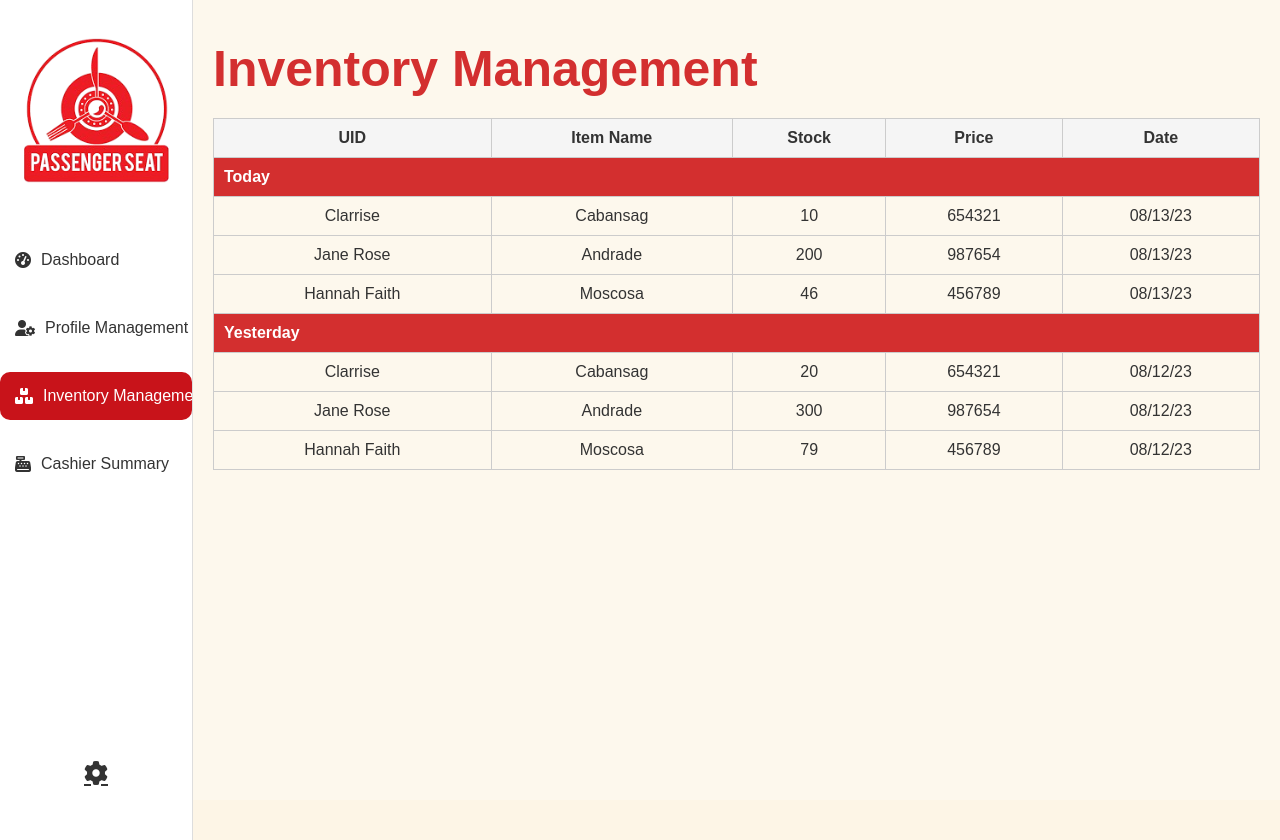
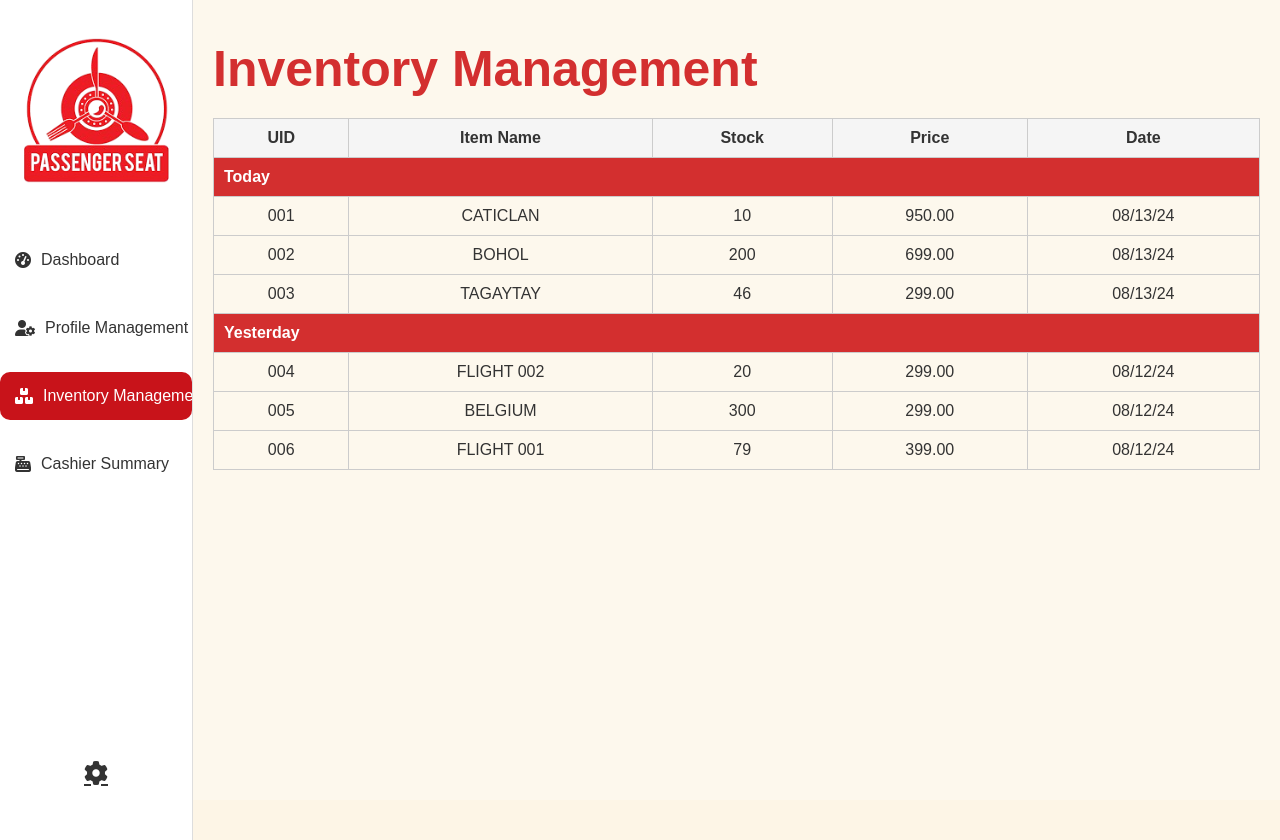
Before and after one commit to ClarriseCabansag/Hospitality, a Flask app: page /inventory_management in a window 1280 px wide. Run offline with Flask 3, Linux system fonts and the light colour scheme.

Commit message:
Add files via upload

```diff
--- a/templates/inventory_management.html
+++ b/templates/inventory_management.html
@@ -25,49 +25,49 @@
                 <td colspan="5"><b>Today</b></td>
             </tr>
             <tr>
-                <td>Clarrise</td>
-                <td>Cabansag</td>
+                <td>001</td>
+                <td>CATICLAN</td>
                 <td>10</td>
-                <td>654321</td>
-                <td>08/13/23</td>
+                <td>950.00</td>
+                <td>08/13/24</td>
             </tr>
             <tr>
-                <td>Jane Rose</td>
-                <td>Andrade</td>
+                <td>002</td>
+                <td>BOHOL</td>
                 <td>200</td>
-                <td>987654</td>
-                <td>08/13/23</td>
+                <td>699.00</td>
+                <td>08/13/24</td>
             </tr>
             <tr>
-                <td>Hannah Faith</td>
-                <td>Moscosa</td>
+                <td>003</td>
+                <td>TAGAYTAY</td>
                 <td>46</td>
-                <td>456789</td>
-                <td>08/13/23</td>
+                <td>299.00</td>
+                <td>08/13/24</td>
             </tr>
             <tr class="table-danger">
                 <td colspan="5"><b>Yesterday</b></td>
             </tr>
             <tr>
-                <td>Clarrise</td>
-                <td>Cabansag</td>
+                <td>004</td>
+                <td>FLIGHT 002</td>
                 <td>20</td>
-                <td>654321</td>
-                <td>08/12/23</td>
+                <td>299.00</td>
+                <td>08/12/24</td>
             </tr>
             <tr>
-                <td>Jane Rose</td>
-                <td>Andrade</td>
+                <td>005</td>
+                <td>BELGIUM</td>
                 <td>300</td>
-                <td>987654</td>
-                <td>08/12/23</td>
+                <td>299.00</td>
+                <td>08/12/24</td>
             </tr>
             <tr>
-                <td>Hannah Faith</td>
-                <td>Moscosa</td>
+                <td>006</td>
+                <td>FLIGHT 001</td>
                 <td>79</td>
-                <td>456789</td>
-                <td>08/12/23</td>
+                <td>399.00</td>
+                <td>08/12/24</td>
             </tr>
         </tbody>
     </table>
```
